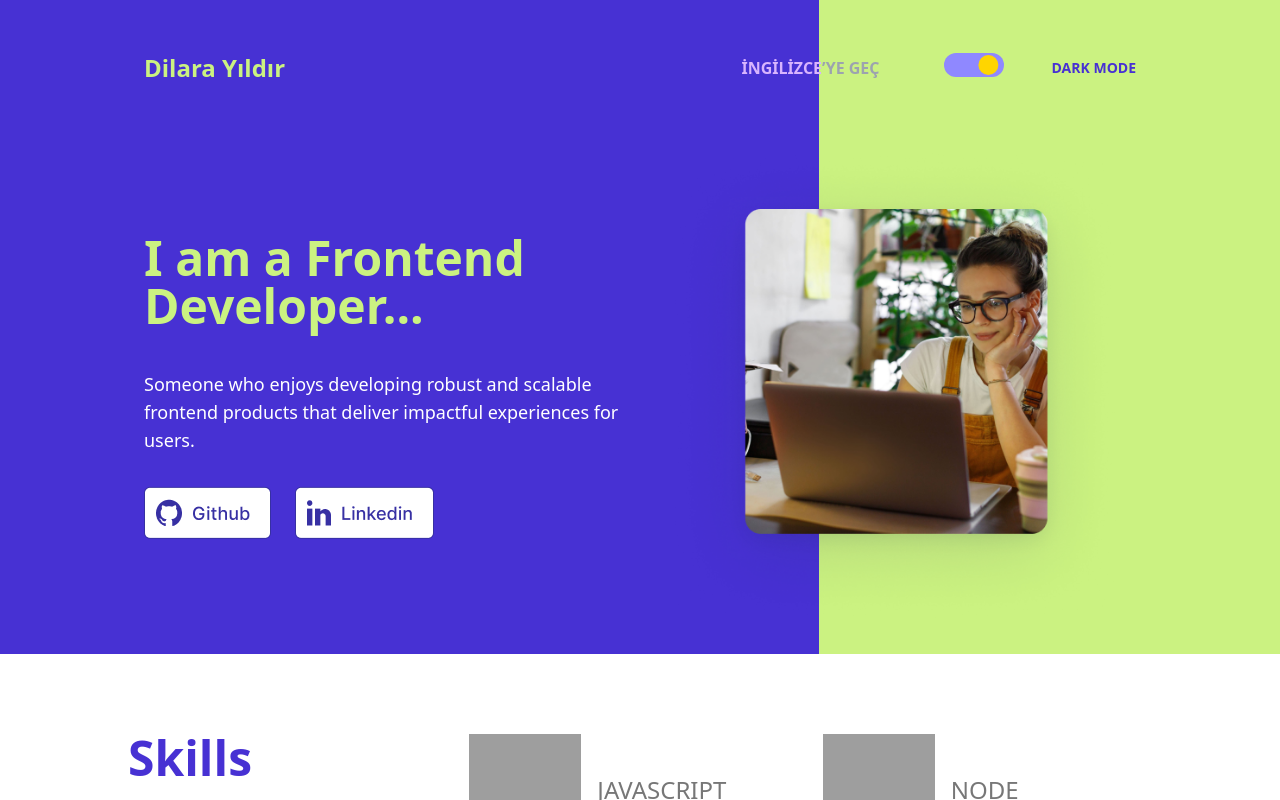
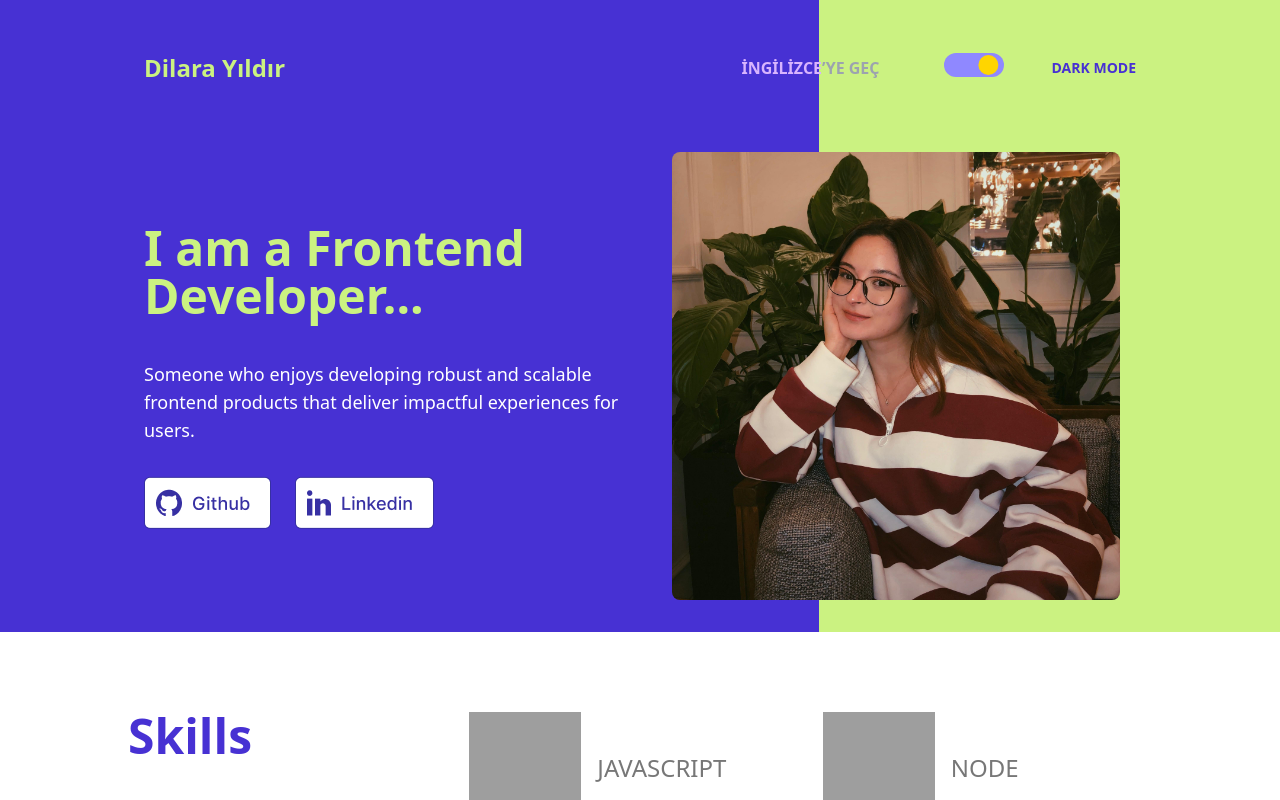
Before and after one commit to dilara-yildir/FrontEndChallange, a React (Vite) app: page / in a window 1280 px wide. Shown: the top 800 px of the page. Built offline with nearby package versions, Linux system fonts and the light colour scheme; grey boxes are pictures that could not be loaded.

Commit message:
foto change

```diff
--- a/src/components/Header.jsx
+++ b/src/components/Header.jsx
@@ -94,9 +94,9 @@ export default function Header() {
           {/* Sağ Taraf */}
           <div className="image-container flex-1 flex justify-center">
             <img
-              src="assets/hero-right.png"
+              src="assets/me-foto2.jpg"
               alt="Developer"
-              className="developer-image w-full max-w-sm md:max-w-md"
+              className="developer-image w-full max-w-sm md:max-w-md  rounded-lg"
             />
           </div>
         </div>
```
Also changed, not shown: public/assets/me-foto2.jpg (added).
